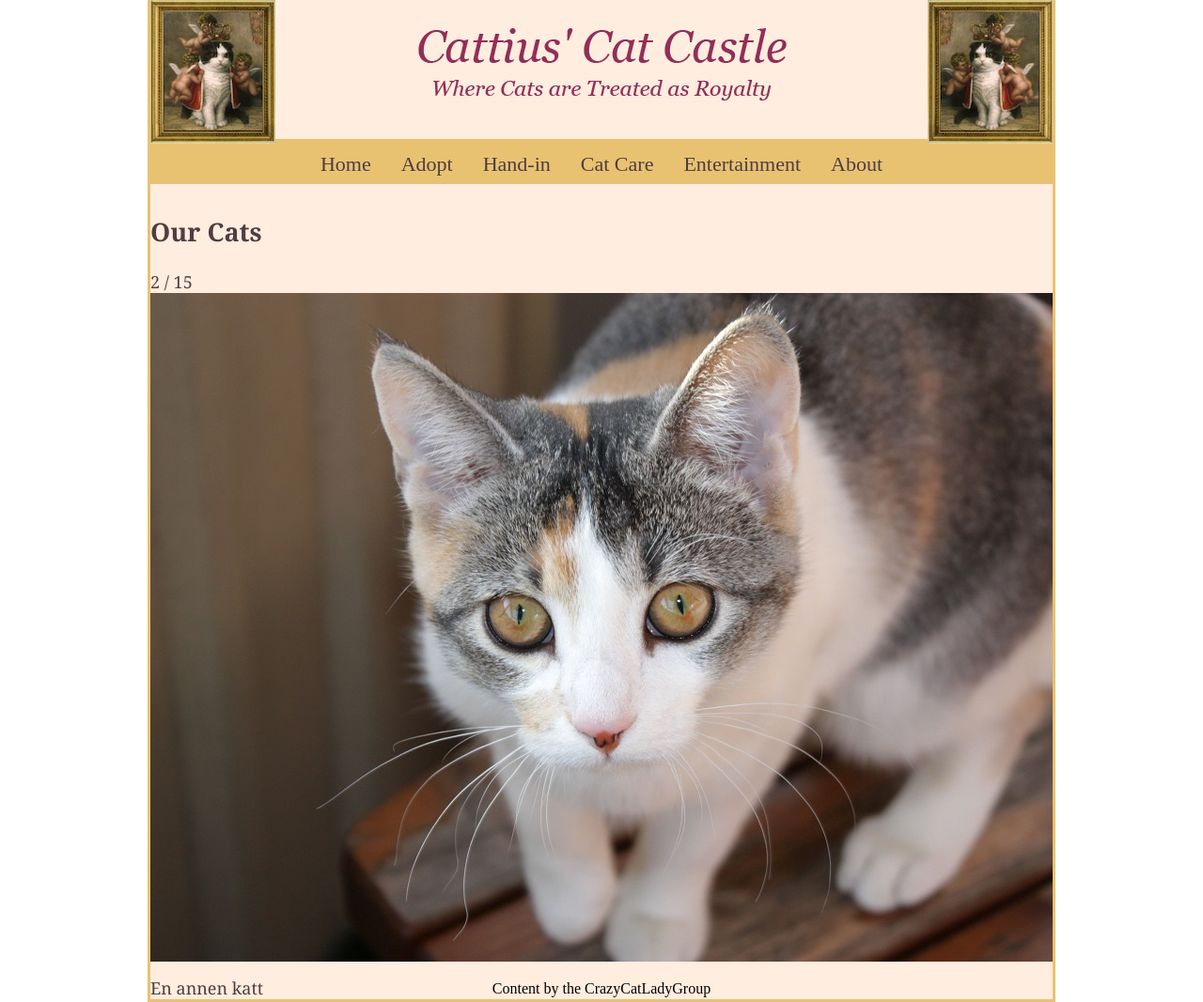
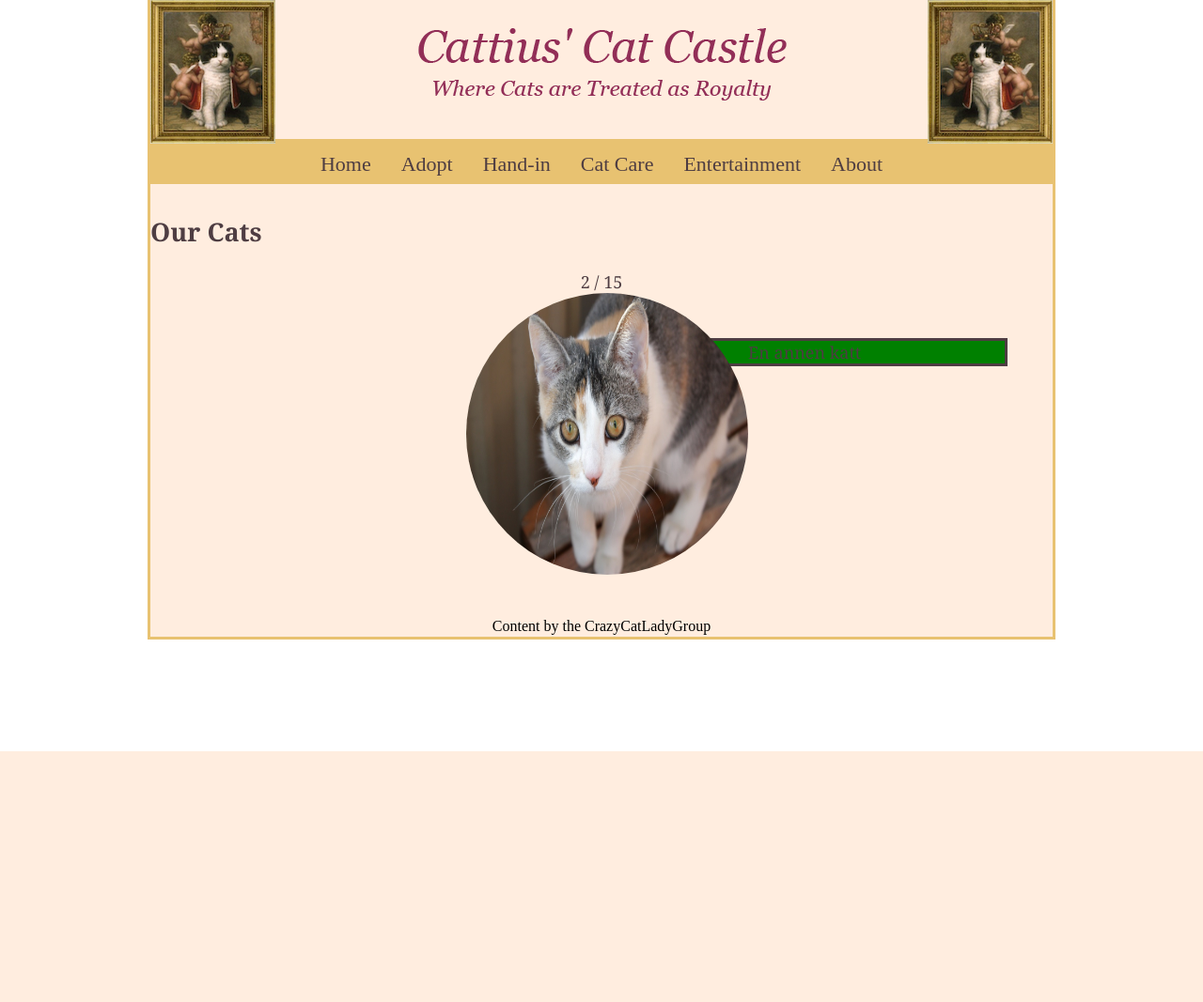
Before and after one commit to kathrinejerichau/catlady, a PHP site: page /02ourCats.php in a window 1280 px wide. Shown: the whole page at 94% size. After the commit the page ends 800 px from the top, so only its background shows below. Run offline with PHP 8.4, Linux system fonts and the light colour scheme.

Commit message:
css ourcats
styling for våre cæææts

```diff
--- a/Project/css/style.css
+++ b/Project/css/style.css
@@ -188,6 +188,26 @@ html, body{
 	margin: auto;
 }
 
+.catPictures img{
+	position: relative;
+	float: left;
+	margin: 0 0 0 35%;
+	width: 300px;
+	height: 300px;
+	border-radius: 50%;
+}
+.numbertextOurCats{
+	text-align: center;
+
+}
+.textOurCats{
+	background-color: white;
+	margin: 5% 5% 1% 50%;
+	border-style: solid;
+	background-color: green;
+}
+
+
 form {
 		max-width: 60%;
 		margin:auto;
```
